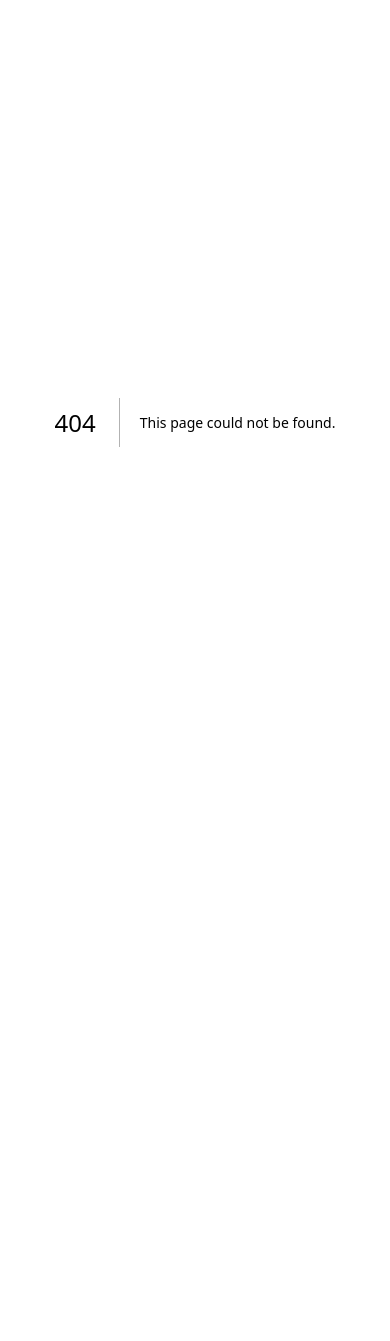
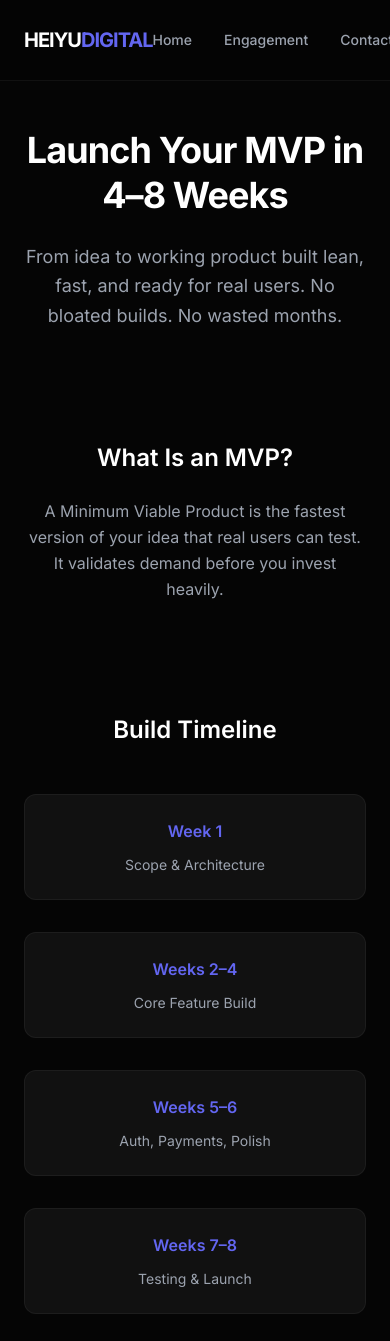
Before and after one commit to IrishDec/heiyu-digital, a Next.js app: page /mvp in a window 390 px wide. Before the commit this address had no page. Shown: the top 1341 px of the page. Before the commit the page ends 844 px from the top, so only its background shows below. Built offline with nearby package versions, Linux system fonts and the light colour scheme.

Commit message:
Add MVP page + fix services mobile layout

```diff
--- a/app/engagement/page.tsx
+++ b/app/engagement/page.tsx
@@ -29,6 +29,7 @@ useEffect(() => {
         <div className="flex gap-8 text-sm font-medium text-gray-400 items-center">
           <a href="/" className="hover:text-white transition">Home</a>
           <a href="/engagement" className="text-white">Engagement</a>
+          <a href="/mvp" className="hover:text-white transition">MVP</a>
           <a href="/contact" className="hover:text-white transition">Contact</a>
         </div>
       </div>
@@ -370,6 +371,23 @@ useEffect(() => {
 
   </div>
 </div>
+{/* FOOTER */}
+<footer className="mt-28 border-t border-white/5">
+  <div className="max-w-6xl mx-auto px-6 py-10 text-sm text-gray-500 flex flex-col md:flex-row justify-between items-center gap-4">
+
+    <div>
+      © {new Date().getFullYear()} HEIYU<span className="text-indigo-500">DIGITAL</span>
+    </div>
+
+    <div className="flex gap-6">
+      <a href="/" className="hover:text-white transition">Home</a>
+      <a href="/engagement" className="hover:text-white transition">Engagement</a>
+      <a href="/mvp" className="hover:text-white transition">MVP</a>
+      <a href="/contact" className="hover:text-white transition">Contact</a>
+    </div>
+
+  </div>
+</footer>
 
    </main>
   </>
--- /dev/null
+++ b/app/mvp/page.tsx
@@ -0,0 +1,170 @@
+"use client";
+
+import { useEffect } from "react";
+
+export default function MVPPage() {
+
+  useEffect(() => {
+    if (typeof window !== "undefined") {
+      // @ts-ignore
+      if (window.gtag) {
+        // @ts-ignore
+        window.gtag("config", "G-JHMBLK5970", {
+          page_path: "/mvp",
+        });
+      }
+    }
+  }, []);
+
+  return (
+    <>
+      {/* NAV */}
+      <nav className="fixed top-0 w-full z-50 bg-[#050505]/95 backdrop-blur-md border-b border-white/5">
+        <div className="max-w-6xl mx-auto px-6 h-20 flex items-center justify-between">
+          <a href="/" className="text-xl font-bold tracking-tighter text-white">
+            HEIYU<span className="text-indigo-500">DIGITAL</span>
+          </a>
+
+          <div className="flex gap-8 text-sm font-medium text-gray-400 items-center">
+            <a href="/" className="hover:text-white transition">Home</a>
+            <a href="/engagement" className="hover:text-white transition">Engagement</a>
+            <a href="/contact" className="hover:text-white transition">Contact</a>
+          </div>
+        </div>
+      </nav>
+
+      {/* PAGE */}
+      <main className="bg-[#050505] text-white pt-32 pb-24">
+
+        {/* HERO */}
+        <section className="max-w-4xl mx-auto px-6 text-center">
+          <h1 className="text-4xl md:text-5xl font-bold tracking-tight leading-tight">
+            Launch Your MVP in 4–8 Weeks
+
+          </h1>
+          <p className="mt-6 text-gray-400 text-lg leading-relaxed max-w-2xl mx-auto">
+            From idea to working product built lean, fast, and ready for real users.
+            No bloated builds. No wasted months.
+          </p>
+        </section>
+
+        {/* WHAT IS MVP */}
+        <section className="max-w-4xl mx-auto px-6 mt-28 text-center">
+          <h2 className="text-2xl font-semibold">What Is an MVP?</h2>
+          <p className="mt-6 text-gray-400 leading-relaxed">
+            A Minimum Viable Product is the fastest version of your idea that real users can test.
+            It validates demand before you invest heavily.
+          </p>
+        </section>
+
+        {/* PROCESS */}
+        <section id="process" className="max-w-5xl mx-auto px-6 mt-28">
+          <h2 className="text-2xl font-semibold text-center mb-12">Build Timeline</h2>
+
+          <div className="grid md:grid-cols-4 gap-8 text-center">
+            <div className="bg-white/5 p-6 rounded-xl border border-white/5">
+              <h3 className="font-semibold text-indigo-500">Week 1</h3>
+              <p className="mt-3 text-gray-400 text-sm">Scope & Architecture</p>
+            </div>
+
+            <div className="bg-white/5 p-6 rounded-xl border border-white/5">
+              <h3 className="font-semibold text-indigo-500">Weeks 2–4</h3>
+              <p className="mt-3 text-gray-400 text-sm">Core Feature Build</p>
+            </div>
+
+            <div className="bg-white/5 p-6 rounded-xl border border-white/5">
+              <h3 className="font-semibold text-indigo-500">Weeks 5–6</h3>
+              <p className="mt-3 text-gray-400 text-sm">Auth, Payments, Polish</p>
+            </div>
+
+            <div className="bg-white/5 p-6 rounded-xl border border-white/5">
+              <h3 className="font-semibold text-indigo-500">Weeks 7–8</h3>
+              <p className="mt-3 text-gray-400 text-sm">Testing & Launch</p>
+            </div>
+          </div>
+        </section>
+
+
+        {/* PRICING */}
+<section className="max-w-5xl mx-auto px-6 mt-28">
+  <h2 className="text-2xl font-semibold text-center mb-12">Investment</h2>
+
+  <div className="grid grid-cols-1 md:grid-cols-2 gap-8">
+
+    {/* Sprint */}
+   <div className="bg-white/5 p-8 rounded-xl border border-white/5
+                transition-all duration-300
+                hover:border-indigo-500/40
+                hover:shadow-[0_0_40px_rgba(99,102,241,0.15)]
+                hover:-translate-y-1">
+
+      <h3 className="text-xl font-semibold text-white">MVP Sprint</h3>
+      <p className="text-indigo-500 mt-2 text-lg font-semibold">€5,000 · 4 Weeks</p>
+
+      <ul className="mt-6 space-y-3 text-gray-400 text-sm">
+        <li>• Single core feature build</li>
+        <li>• Production-ready deployment</li>
+        <li>• Clean UI + mobile-first</li>
+        <li>• Lean, focused execution</li>
+      </ul>
+
+      <a
+        href="/contact"
+        className="block w-full md:w-auto mt-8 bg-indigo-600 hover:bg-indigo-500 transition px-6 py-3 rounded-xl font-semibold text-sm"
+
+      >
+        Apply for Sprint
+      </a>
+    </div>
+
+    {/* Full MVP */}
+   <div className="bg-white/5 p-8 rounded-xl border border-white/5
+                transition-all duration-300
+                hover:border-indigo-500/40
+                hover:shadow-[0_0_40px_rgba(99,102,241,0.15)]
+                hover:-translate-y-1">
+
+      <h3 className="text-xl font-semibold text-white">Full MVP Build</h3>
+      <p className="text-indigo-500 mt-2 text-lg font-semibold">From €8,000 · 8 Weeks</p>
+
+      <ul className="mt-6 space-y-3 text-gray-400 text-sm">
+        <li>• Core feature build</li>
+        <li>• Auth + payments</li>
+        <li>• Admin dashboard</li>
+        <li>• Launch support</li>
+      </ul>
+
+      <a
+        href="/contact"
+       className="block w-full md:w-auto mt-8 bg-indigo-600 hover:bg-indigo-500 transition px-6 py-3 rounded-xl font-semibold text-sm"
+
+      >
+        Start Full Build
+      </a>
+    </div>
+
+  </div>
+</section>
+{/* FOOTER */}
+<footer className="mt-28 border-t border-white/5">
+  <div className="max-w-6xl mx-auto px-6 py-10 text-sm text-gray-500 flex flex-col md:flex-row justify-between items-center gap-4">
+
+    <div>
+      © {new Date().getFullYear()} HEIYU<span className="text-indigo-500">DIGITAL</span>
+    </div>
+
+    <div className="flex gap-6">
+      <a href="/" className="hover:text-white transition">Home</a>
+      <a href="/engagement" className="hover:text-white transition">Engagement</a>
+      <a href="/mvp" className="hover:text-white transition">MVP</a>
+      <a href="/contact" className="hover:text-white transition">Contact</a>
+    </div>
+
+  </div>
+</footer>
+
+
+      </main>
+    </>
+  );
+}
--- a/app/page.tsx
+++ b/app/page.tsx
@@ -45,7 +45,9 @@ export default function Home() {
 
           <div className="flex gap-6 md:gap-8 text-sm font-medium text-gray-400 items-center mt-3 md:mt-0">
             <a href="#work" className="hover:text-white transition">Work</a>
-            <a href="/engagement" className="text-white">Engagement</a>
+             <a href="/Engagement" className="hover:text-white transition">Engagement</a>
+            <a href="/mvp" className="hover:text-white transition">MVP</a>
+
             <a href="#services" className="hover:text-white transition">Services</a>
             <button onClick={() => setShowContact(true)} className="hover:text-white transition">Contact</button>
           </div>
@@ -68,14 +70,6 @@ export default function Home() {
           Specializing in high performance WebApps, Database Systems, and Legacy Modernization for the real world.
         </p>
 
-        <div className="flex justify-center w-full">
-          <button
-            onClick={() => setShowContact(true)}
-            className="px-10 py-4 bg-white text-black rounded-full font-bold hover:bg-gray-200 transition shadow-[0_0_20px_rgba(255,255,255,0.2)]"
-          >
-            Contact Us
-          </button>
-        </div>
       </section>
 
       {/* ===================== */}
@@ -292,65 +286,104 @@ Run live competitions with up to 300 concurrent players, AI-generated or custom
 </CaseStudyModal>
 
 
+{/* SERVICES */}
+<section id="services" className="py-16 px-6 bg-[#0a0a0a] border-y border-white/5">
+  <div className="max-w-5xl mx-auto">
+    <div className="grid grid-cols-1 sm:grid-cols-2 lg:grid-cols-3 gap-6">
 
-      {/* SERVICES */}
-      <section id="services" className="py-12 md:py-24 px-6 bg-[#0a0a0a] border-y border-white/5 relative overflow-hidden">
-        <div className="max-w-6xl mx-auto relative z-10">
-          <div className="text-center mb-10 md:mb-16">
-            <h2 className="text-3xl font-bold mb-4">What We Do</h2>
-            <p className="text-gray-300">We don't sell hours. We deliver deployed, working software.</p>
+      {/* Custom Web Apps */}
+      <div className="p-6 md:p-8 rounded-2xl bg-[#111] border border-white/5
+          transition-all duration-300
+          hover:border-indigo-500/40
+          hover:shadow-[0_0_40px_rgba(99,102,241,0.15)]
+          hover:-translate-y-1">
+
+        <div className="w-12 h-12 bg-indigo-500/10 text-indigo-500 rounded-xl flex items-center justify-center mb-6">🚀</div>
+
+        <h3 className="text-xl font-bold mb-3">Custom Web Apps</h3>
+
+        <p className="text-sm text-gray-400 leading-relaxed mb-4">
+          Fast, secure Next.js + Supabase applications built for real users.
+        </p>
+
+        <ul className="text-xs text-gray-500 space-y-2">
+          <li>• Auth + payments</li>
+          <li>• Admin dashboards</li>
+          <li>• Production deployment</li>
+        </ul>
       </div>
 
-          <div className="grid md:grid-cols-3 gap-6">
-            <div className="p-8 rounded-2xl bg-[#111] border border-white/5">
-              <div className="w-12 h-12 bg-indigo-500/10 text-indigo-500 rounded-xl flex items-center justify-center mb-6">🚀</div>
-              <h3 className="text-xl font-bold mb-3">Custom Web Apps</h3>
-              <p className="text-sm text-gray-400 leading-relaxed">
-                Fast, secure Next.js + Supabase applications.
+      {/* Database Architecture */}
+      <div className="p-6 md:p-8 rounded-2xl bg-[#111] border border-white/5
+          transition-all duration-300
+          hover:border-indigo-500/40
+          hover:shadow-[0_0_40px_rgba(99,102,241,0.15)]
+          hover:-translate-y-1">
+
+        <div className="w-12 h-12 bg-purple-500/10 text-purple-500 rounded-xl flex items-center justify-center mb-6">🗄️</div>
+
+        <h3 className="text-xl font-bold mb-3">Database Architecture</h3>
+
+        <p className="text-sm text-gray-400 leading-relaxed mb-4">
+          Scalable SQL systems designed for performance and security.
         </p>
+
+        <ul className="text-xs text-gray-500 space-y-2">
+          <li>• Supabase RLS policies</li>
+          <li>• Optimized queries</li>
+          <li>• Clean schema design</li>
+        </ul>
       </div>
 
-            <div className="p-8 rounded-2xl bg-[#111] border border-white/5">
-              <div className="w-12 h-12 bg-purple-500/10 text-purple-500 rounded-xl flex items-center justify-center mb-6">🗄️</div>
-              <h3 className="text-xl font-bold mb-3">Database Architecture</h3>
-              <p className="text-sm text-gray-400 leading-relaxed">
-                Scalable SQL design with RLS, high-performance queries.
+      {/* MVP Launch Builds */}
+      <Link href="/mvp" className="block">
+        <div className="p-6 md:p-8 rounded-2xl bg-[#111] border border-white/5
+            transition-all duration-300
+            hover:border-indigo-500/40
+            hover:shadow-[0_0_40px_rgba(99,102,241,0.15)]
+            hover:-translate-y-1 cursor-pointer">
+
+          <div className="w-12 h-12 bg-indigo-500/10 text-indigo-500 rounded-xl flex items-center justify-center mb-6">🚀</div>
+
+          <h3 className="text-xl font-bold mb-3">MVP Launch Builds</h3>
+
+          <p className="text-sm text-gray-400 leading-relaxed mb-4">
+            Turn your idea into a deployed product in 4–8 weeks.
           </p>
+
+          <ul className="text-xs text-gray-500 space-y-2">
+            <li>• Lean sprint option</li>
+            <li>• Full 8-week builds</li>
+            <li>• Launch-ready deployment</li>
+          </ul>
         </div>
+      </Link>
 
-            <div className="p-8 rounded-2xl bg-[#111] border border-white/5">
-              <div className="w-12 h-12 bg-pink-500/10 text-pink-500 rounded-xl flex items-center justify-center mb-6">⚡</div>
-              <h3 className="text-xl font-bold mb-3">Legacy Modernization</h3>
-              <p className="text-sm text-gray-400 leading-relaxed">
-                Rebuild outdated systems with modern tech.
-              </p>
-            </div>
     </div>
   </div>
 </section>
 
      {/* FOOTER */}
-      <footer id="contact" className="py-12 md:py-24 px-6 text-center">
-        <h2 className="text-4xl md:text-5xl font-bold mb-8 tracking-tight">Ready to build?</h2>
+<footer className="mt-28 border-t border-white/5">
+  <div className="max-w-6xl mx-auto px-6 py-12 text-sm text-gray-500 flex flex-col md:flex-row justify-between items-center gap-6">
 
-        <p className="text-gray-300 mb-10 max-w-xl mx-auto text-lg">
-          Apps. Websites. Database fixes. We’re ready to code.
-        </p>
+    {/* Left */}
+    <div className="text-center md:text-left">
+      © {new Date().getFullYear()} HEIYU
+      <span className="text-indigo-500">DIGITAL</span>. All rights reserved. Dublin, Ireland.
+    </div>
 
-        <button
-          onClick={() => setShowContact(true)}
-          className="inline-block px-10 py-4 bg-white text-black font-bold rounded-full hover:bg-gray-200 transition shadow-xl"
-        >
-          Get in Touch
-        </button>
+    {/* Right */}
+    <div className="flex gap-6 items-center">
+      <a href="/" className="hover:text-white transition">Home</a>
+      <a href="/engagement" className="hover:text-white transition">Engagement</a>
+      <a href="/contact" className="hover:text-white transition">Contact</a>
+      <a href="/privacy" className="hover:text-white transition">Privacy & Cookies</a>
+    </div>
 
-        <div className="mt-16 md:mt-24 pt-10 border-t border-white/5 flex flex-col md:flex-row justify-between items-center gap-4 text-xs text-gray-400 font-mono">
-          <span>© {new Date().getFullYear()} HeiyuDigital. All rights reserved. Dublin, Ireland.</span>
-          <Link href="/privacy" className="hover:text-white underline decoration-gray-600 underline-offset-4">
-            Privacy & Cookies
-          </Link>
   </div>
 </footer>
+
 
       {/* CONTACT MODAL */}
       {showContact && (
```
Lines whose indentation alone changed are shown as unchanged.
